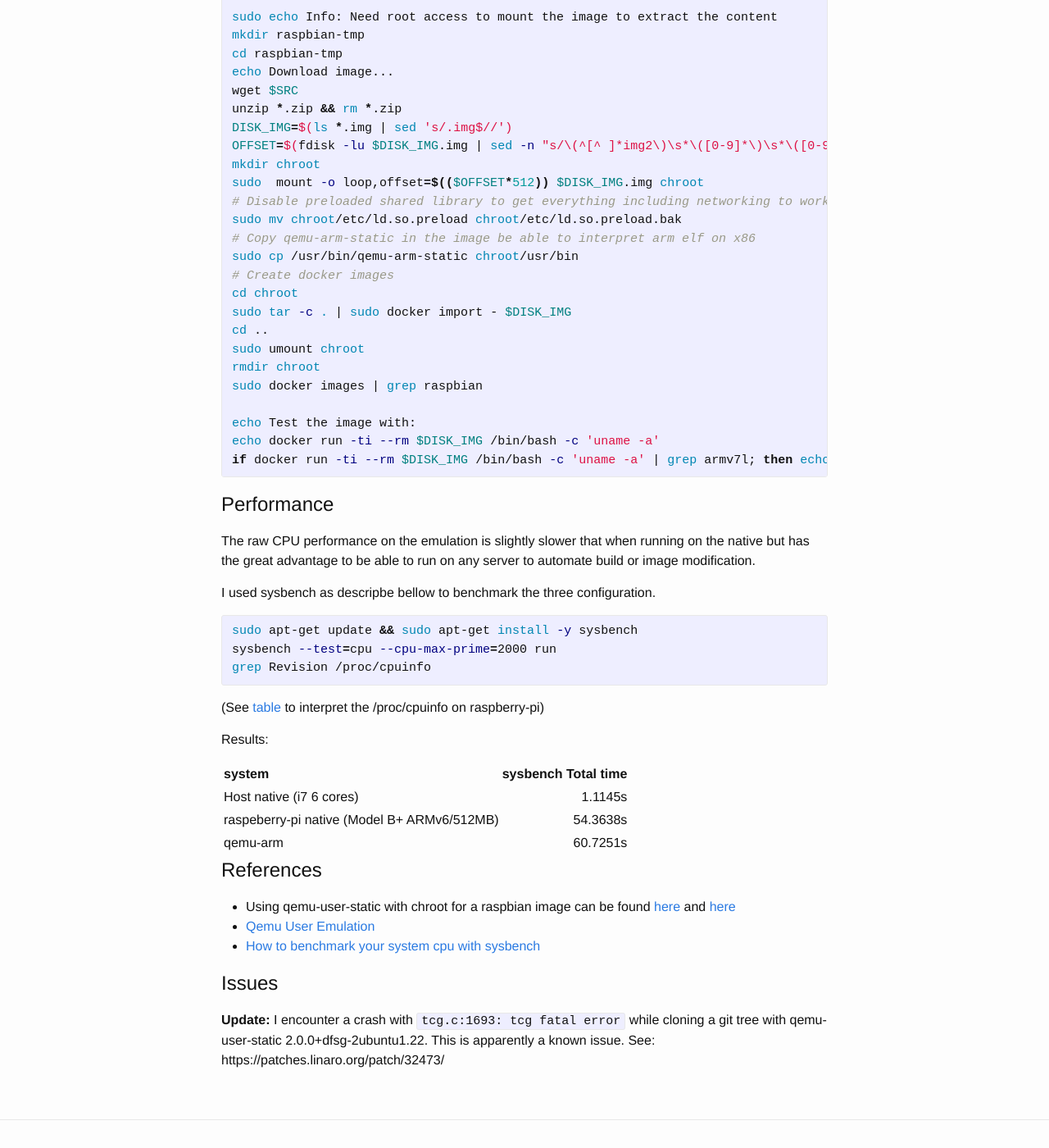
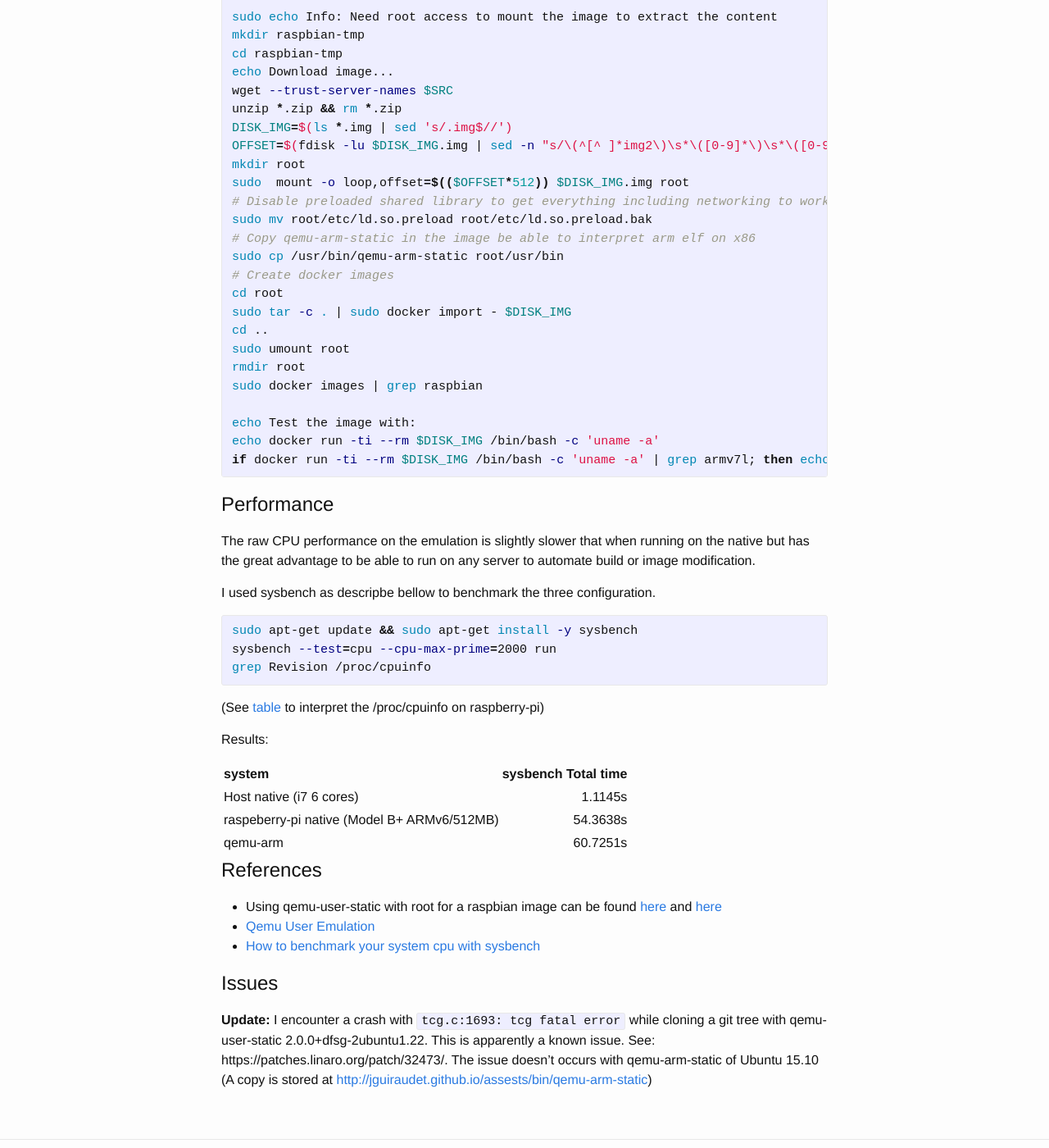
Before and after one commit to jguiraudet/jguiraudet.github.io, a Jekyll site: the page built from _posts/2016-03-03-raspbian-image-for-docker.md, in a window 1280 px wide and 1400 px high, scrolled down 884 px. Shown: the whole window at 82% size. Built offline with Jekyll 4.4.1, drawn with Linux system fonts in a browser that asks for light colours; some of the changed text lies outside the part shown.

Commit message:
raspbian-image-for-docker: fixed issue with a new qemu-arm-static

```diff
--- a/_posts/2016-03-03-raspbian-image-for-docker.md
+++ b/_posts/2016-03-03-raspbian-image-for-docker.md
@@ -27,33 +27,33 @@ sudo update-binfmts --display | grep arm
 Use the following script to download the image from raspberrypi.org and convert if to a docker image.
 
 {% highlight bash %}
-!#/bin/bash
+#!/bin/bash
 #
 #     Create a docker image raspbian distribution image for raspberry-pi
 #
 # Change the SRC path if needed:
-SRC=http://director.downloads.raspberrypi.org/raspbian_lite/images/raspbian_lite-2016-02-29/2016-02-26-raspbian-jessie-lite.zip
+SRC=https://downloads.raspberrypi.org/raspbian_lite_latest
 
 sudo echo Info: Need root access to mount the image to extract the content
 mkdir raspbian-tmp
 cd raspbian-tmp
 echo Download image...
-wget $SRC
+wget --trust-server-names $SRC
 unzip *.zip && rm *.zip
 DISK_IMG=$(ls *.img | sed 's/.img$//')
 OFFSET=$(fdisk -lu $DISK_IMG.img | sed -n "s/\(^[^ ]*img2\)\s*\([0-9]*\)\s*\([0-9]*\)\s*\([0-9]*\).*/\2/p")
-mkdir chroot
-sudo  mount -o loop,offset=$(($OFFSET*512)) $DISK_IMG.img chroot
+mkdir root
+sudo  mount -o loop,offset=$(($OFFSET*512)) $DISK_IMG.img root
 # Disable preloaded shared library to get everything including networking to work on x86
-sudo mv chroot/etc/ld.so.preload chroot/etc/ld.so.preload.bak
+sudo mv root/etc/ld.so.preload root/etc/ld.so.preload.bak
 # Copy qemu-arm-static in the image be able to interpret arm elf on x86
-sudo cp /usr/bin/qemu-arm-static chroot/usr/bin
+sudo cp /usr/bin/qemu-arm-static root/usr/bin
 # Create docker images
-cd chroot
+cd root
 sudo tar -c . | sudo docker import - $DISK_IMG
 cd ..
-sudo umount chroot
-rmdir chroot
+sudo umount root
+rmdir root
 sudo docker images | grep raspbian
 
 echo Test the image with:
@@ -85,17 +85,19 @@ Results:
 
 # References
 
-* Using qemu-user-static with chroot for a raspbian image can be found [here][qemu-user-static] and [here][dockerfile-qemu-arm-chroot]
+* Using qemu-user-static with root for a raspbian image can be found [here][qemu-user-static] and [here][dockerfile-qemu-arm-root]
 * [Qemu User Emulation][QemuUserEmulation]
 * [How to benchmark your system cpu with sysbench][how-to-benchmark-your-system-cpu-file-io-mysql-with-sysbench]
 
 # Issues
 
-**Update:** I encounter a crash with `tcg.c:1693: tcg fatal error` while cloning a git tree with qemu-user-static 2.0.0+dfsg-2ubuntu1.22. This is apparently a known issue. See: https://patches.linaro.org/patch/32473/
+**Update:** I encounter a crash with `tcg.c:1693: tcg fatal error` while cloning a git tree with qemu-user-static 2.0.0+dfsg-2ubuntu1.22. This is apparently a known issue. See: https://patches.linaro.org/patch/32473/.
+The issue doesn't occurs with qemu-arm-static of Ubuntu 15.10 (A copy is stored at [http://jguiraudet.github.io/assests/bin/qemu-arm-static](http://jguiraudet.github.io/assests/bin/qemu-arm-static))
+
 
 
 [QemuUserEmulation]: https://wiki.debian.org/QemuUserEmulation
-[dockerfile-qemu-arm-chroot]: https://github.com/dweinstein/dockerfile-qemu-arm-chroot
+[dockerfile-qemu-arm-root]: https://github.com/dweinstein/dockerfile-qemu-arm-root
 [qemu-user-static]: https://wiki.debian.org/RaspberryPi/qemu-user-static
 [Raspberry_Pi_Kernel_Compilation]: http://elinux.org/Raspberry_Pi_Kernel_Compilation#Raspbian_and_PiBang
 [checking-your-raspberry-pi-board-version]: http://www.raspberrypi-spy.co.uk/2012/09/checking-your-raspberry-pi-board-version/
```
Also changed, not shown: other parts of _posts/2016-03-03-raspbian-image-for-docker.md (+2 -2 lines), 1 other file.
